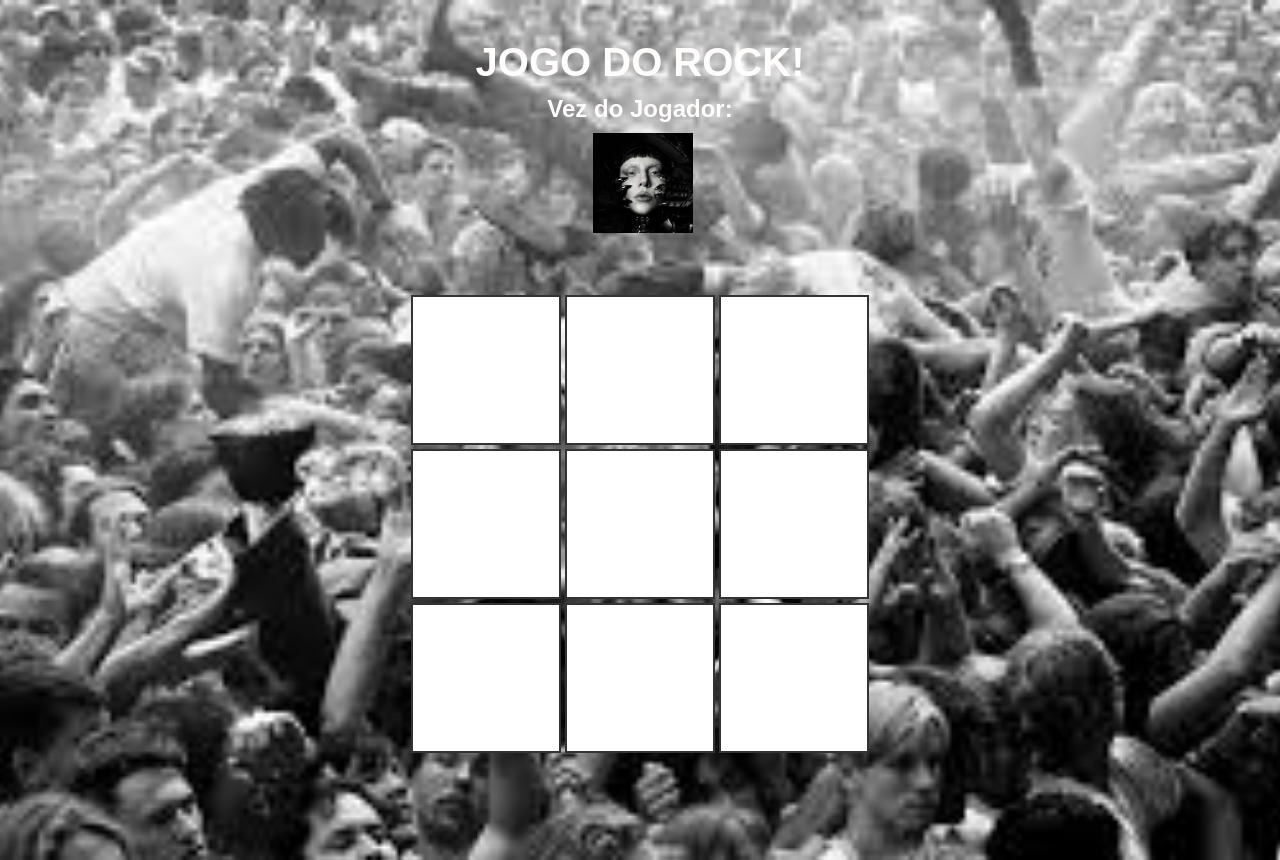
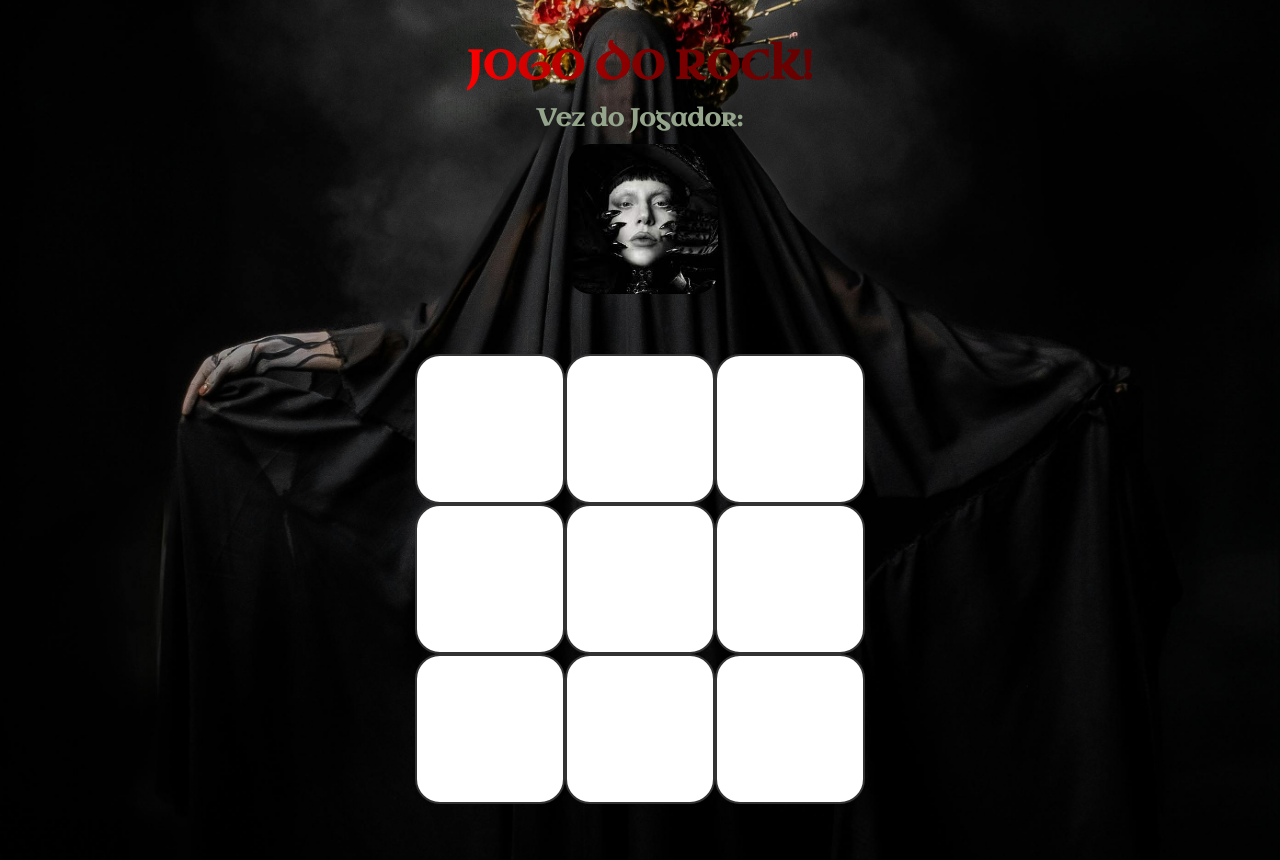
Before and after one commit to guiverdadebuss/desafio_react, a React (Create React App) app in the folder desafio-react-jogo-do-galo/: page / in a window 1280 px wide. Built offline with nearby package versions, Linux system fonts and the light colour scheme.

Commit message:
feat: editing

```diff
--- a/desafio-react-jogo-do-galo/public/index.html
+++ b/desafio-react-jogo-do-galo/public/index.html
@@ -1,14 +1,16 @@
 <!DOCTYPE html>
 <html lang="en">
+
 <head>
+  <link href="https://fonts.googleapis.com/css2?family=Uncial+Antiqua&display=swap" rel="stylesheet">
+
+
+
   <meta charset="utf-8" />
   <link rel="icon" href="%PUBLIC_URL%/favicon.ico" />
   <meta name="viewport" content="width=device-width, initial-scale=1" />
   <meta name="theme-color" content="#000000" />
-    <meta
-      name="description"
-      content="Web site created using create-react-app"
-    />
+  <meta name="description" content="Web site created using create-react-app" />
   <link rel="apple-touch-icon" href="%PUBLIC_URL%/logo192.png" />
   <!--
       manifest.json provides metadata used when your web app is installed on a
@@ -26,6 +28,7 @@
     -->
   <title>React App</title>
 </head>
+
 <body>
   <noscript>You need to enable JavaScript to run this app.</noscript>
   <div id="root"></div>
@@ -40,4 +43,5 @@
       To create a production bundle, use `npm run build` or `yarn build`.
     -->
 </body>
+
 </html>
--- a/desafio-react-jogo-do-galo/src/JogoDoGalo.css
+++ b/desafio-react-jogo-do-galo/src/JogoDoGalo.css
@@ -5,11 +5,11 @@ body, html {
   height: 100%;
 }
 
-.jogo-container {
+.jogo-container { /*fundo do jogo - container principal */
   background-size: cover;
   background-position: center;
   background-repeat: no-repeat;
-  background-image: url("/public/imagens/images.jpeg");
+  background-image: url("/public/imagens/dark.jpg");
   display: flex;
   flex-direction: column;
   align-items: center;
@@ -20,10 +20,19 @@ body, html {
 }
 
 
-.jogo-container, h1, h2, span {
-  font-family: Arial, sans-serif;
-  color: #fffcfc;
+.jogo-container, h1, h2, h3, span { /* fonte geral do jogo */
+  font-family: 'Uncial Antiqua', cursive; /* cursive como fallback */
+  color: #94a58c;
 }
+
+h1 {  /* titulo, cores, gradiente */
+  font-family: 'Uncial Antiqua', cursive;
+  font-size: 2rem;
+  background: linear-gradient(90deg, #ff0000, #800000, #660000); /* vermelho sangrento */
+  -webkit-background-clip: text;
+  -webkit-text-fill-color: transparent; /* necessário pra o gradiente aparecer no texto */
+}
+
 
 h1 {
   margin: 0 0 10px;
@@ -44,11 +53,10 @@ h2 {
   display: flex;
 }
 
-.casa {
+.casa { /* quadrados do jogo */
   width: 150px;
   height: 150px;
   font-size: 2rem;
-  margin: 2px;
   cursor: pointer;
   border: 2px solid #333;
   background-color: #fff;
@@ -57,21 +65,24 @@ h2 {
   align-items: center;
   justify-content: center;
   overflow: hidden;
+  border-radius: 25px; /* bordas arredondadas */
 }
 
 .casa:hover {
-  background-color: #eee;
+  background: radial-gradient(circle, #291e1f, #9b7b8d);
+  border-radius: 25px; /* bordas arredondadas ao passar o mouse , TESTANDO */
 }
 
-.icone-jogador {
-  width: 100px;
-  height: 100px;
+.icone-jogador {  /* icones do jogo */
+  width: 150px;
+  height: 150px;
   object-fit: contain;
   vertical-align: middle;
   margin-left: 6px;
+  border-radius: 15%;/* bordas arredondadas // mexer no ALEX ta zoado */
 }
 
-.vez-jogador {
+.vez-jogador { /* vez do jogador */
   display: flex;
   flex-direction: column;
   align-items: center;
@@ -80,13 +91,15 @@ h2 {
   margin-bottom: 20px;
   font-size: 1.5rem;
   font-weight: bold;
+  border-radius: 50px;
 }
 
-.icone-vencedor {
+.icone-vencedor {   /* icone do vencedor */
   width: 300px;
   height: 300px;
   object-fit: contain;
   vertical-align: middle;
+  border-radius: 50px;
 
 }
 
@@ -95,23 +108,52 @@ h2 {
   flex-direction: column;
   align-items: center;
   gap: 10px;
+  border-radius: 50px;
+  padding: 20px;
+  color: #fff;
+  font-weight: bold;
+
+  /* Glow glam rock */
+  background: linear-gradient(135deg, #ff0080, #4d213b, #7928ca);
+  background-size: 250% 250%;
+  animation: glamBackground 6s ease infinite;
+
+  /* Brilho externo pulsante */
+  box-shadow: 0 0 25px rgba(105, 35, 70, 0.7),
+              0 0 50px rgba(121, 40, 202, 0.6);
+  animation: glamBackground 6s ease infinite, glamPulse 2s ease-in-out infinite;
 }
 
-.icone-pata {
-  width: 80px;
-  height: 80px;
-  object-fit: contain;
-  border-radius: 50%;
-  pointer-events: none;
-  display: block;
-  margin: 0 auto;
+/* Animação do gradiente se mexendo */
+@keyframes glamBackground {
+  0% { background-position: 0% 50%; }
+  50% { background-position: 100% 50%; }
+  100% { background-position: 0% 50%; }
 }
 
-.btn-reiniciar { /*botao*/
+.btn-reiniciar { /* botao reiniciar */
   position: relative;
-  border-radius: 50%;
-  padding: 5px;
-  border: none;
-  background-color: transparent;
+  width: 140px;               /* mais compacto, retangular */
+  height: 50px;
+  border-radius: 10px;        /* cantos arredondados leves */
+  border: 2px solid #660000;  /* borda sangue fina */
+  background: linear-gradient(145deg, #2a0b0b, #1a0a0a); /* fundo dark */
+  box-shadow: 0 0 5px #ff0000, 0 0 10px #800000 inset; /* glow suave */
   cursor: pointer;
+  display: flex;
+  align-items: center;
+  justify-content: center;
+  transition: all 0.3s ease;
+  font-family: 'Uncial Antiqua', cursive; /* fonte dark rock */
+  font-size: 1rem;          /* texto compacto */
+  color: #ff0000;           /* cor do texto */
+  margin: 20px auto;        /* centraliza horizontalmente */
+  text-transform: uppercase;
+  letter-spacing: 1px;
 }
+
+.btn-reiniciar:hover {
+  transform: scale(1.05);
+  box-shadow: 0 0 10px #ff0000, 0 0 20px #800000 inset;
+  background: linear-gradient(145deg, #3b0c0c, #1f0a0a);
+}
--- a/desafio-react-jogo-do-galo/src/JogoDoGalo.jsx
+++ b/desafio-react-jogo-do-galo/src/JogoDoGalo.jsx
@@ -9,13 +9,15 @@ export default function JogoDoGalo() {
 
   return (
     <div className="jogo-container">
-      <h1>JOGO DO ROCK! </h1>
+      <h1>JOGO DO ROCK! </h1>  {/* H1 MUDANDO COR */}
+
 
       {!fimDeJogo ? (
         <>
           <h2>
             <div className="vez-jogador">
-              <span>Vez do Jogador:</span>
+              <span>Vez do Jogador:</span> {/* SPAN H2 MUDAR COR */}
+
               {jogo.jogadorAtual === "X" && (
                 <img src="/imagens/gaga.jpeg" alt="Gaga" className="icone-jogador" />
               )}
@@ -62,7 +64,8 @@ export default function JogoDoGalo() {
         <div className="resultado-final">
           {vencedor ? (
             <div className="vencedor-container">
-              <h2>Vencedor:</h2>
+              <h3>VENCEDOR:</h3> {/* H3 MUDAR COR */}
+
               {vencedor === "X" && (
                 <img src="/imagens/gaga.jpeg" alt="Gaga" className="icone-vencedor" />
               )}
@@ -78,7 +81,8 @@ export default function JogoDoGalo() {
           )}
 
           <button className="btn-reiniciar" onClick={reiniciarJogo}>
-            Reiniciar
+            Reiniciar {/* MEXER BOTAO, COR ETC FONTE NO CSS */}
+
           </button>
         </div>
       )}
```
Also changed, not shown: desafio-react-jogo-do-galo/public/imagens/dark.jpg (added), desafio-react-jogo-do-galo/public/imagens/guitar.jpg (deleted). Lines whose indentation alone changed are shown as unchanged.
